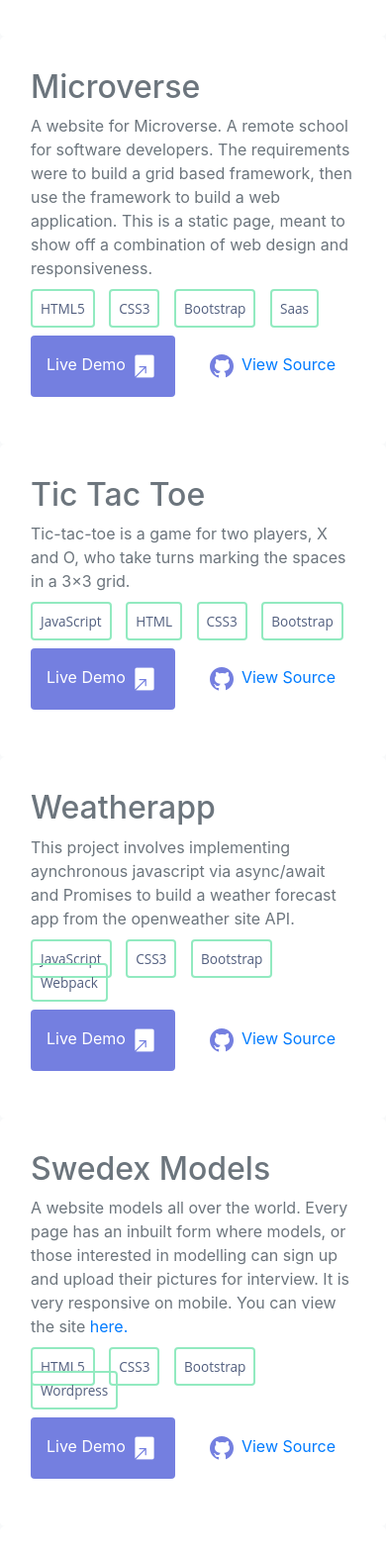
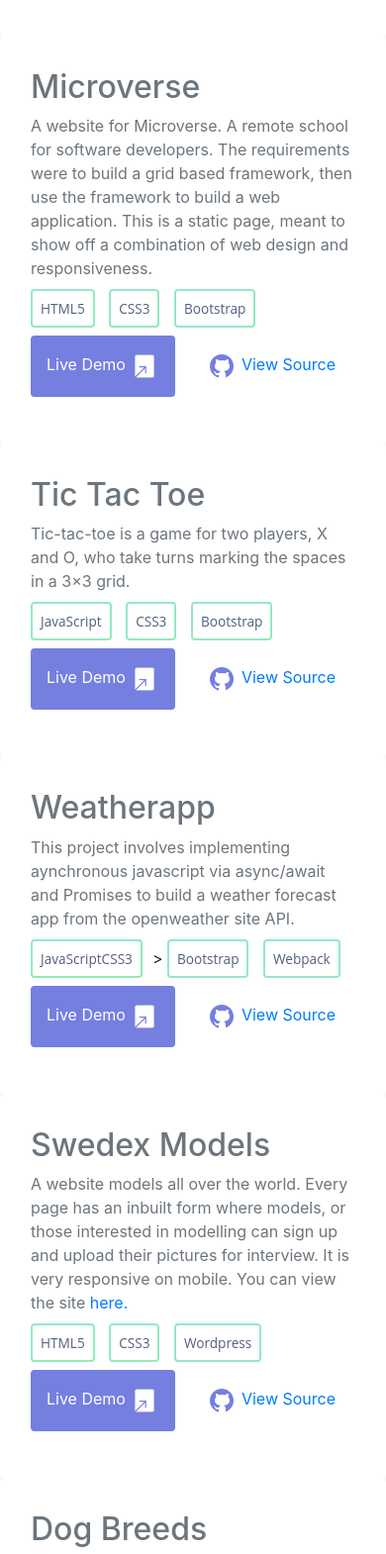
Before and after one commit to Datagirlcmr/now-moved, a plain HTML site: page index.html in a window 390 px wide. Shown: the part 2210-3780 px from the top of the page at 99% size. Drawn offline with nearby package versions, Linux system fonts and the light colour scheme.

Commit message:
add responsiveness

```diff
--- a/index.html
+++ b/index.html
@@ -157,7 +157,6 @@
             <span>HTML5</span>
             <span>CSS3</span>
             <span>Bootstrap</span>
-            <span>Saas</span>
           </p>
           <p class="d-flex">
             <a class="linky p-3 rounded mr-2" href="https://rawcdn.githack.com/Datagirlcmr/Grid-Based-Framework/fc3b8b29238caae65c455421945806fafeeb0f03/index.html">
@@ -183,7 +182,6 @@
           </p>
           <p class="tools">
             <span>JavaScript</span>
-            <span>HTML</span>
             <span>CSS3</span>
             <span>Bootstrap</span>
           </p>
@@ -210,8 +208,7 @@
              and Promises to build a weather forecast app from the openweather site API.
           </p>
           <p class="tools">
-            <span>JavaScript</span>
-            <span>CSS3</span>
+            <span>JavaScript</span<span>CSS3</span>>
             <span>Bootstrap</span>
             <span>Webpack</span>
           </p>
@@ -240,7 +237,6 @@
           <p class="tools">
             <span>HTML5</span>
             <span>CSS3</span>
-            <span>Bootstrap</span>
             <span>Wordpress</span>
           </p>
           <p class="d-flex">
```
